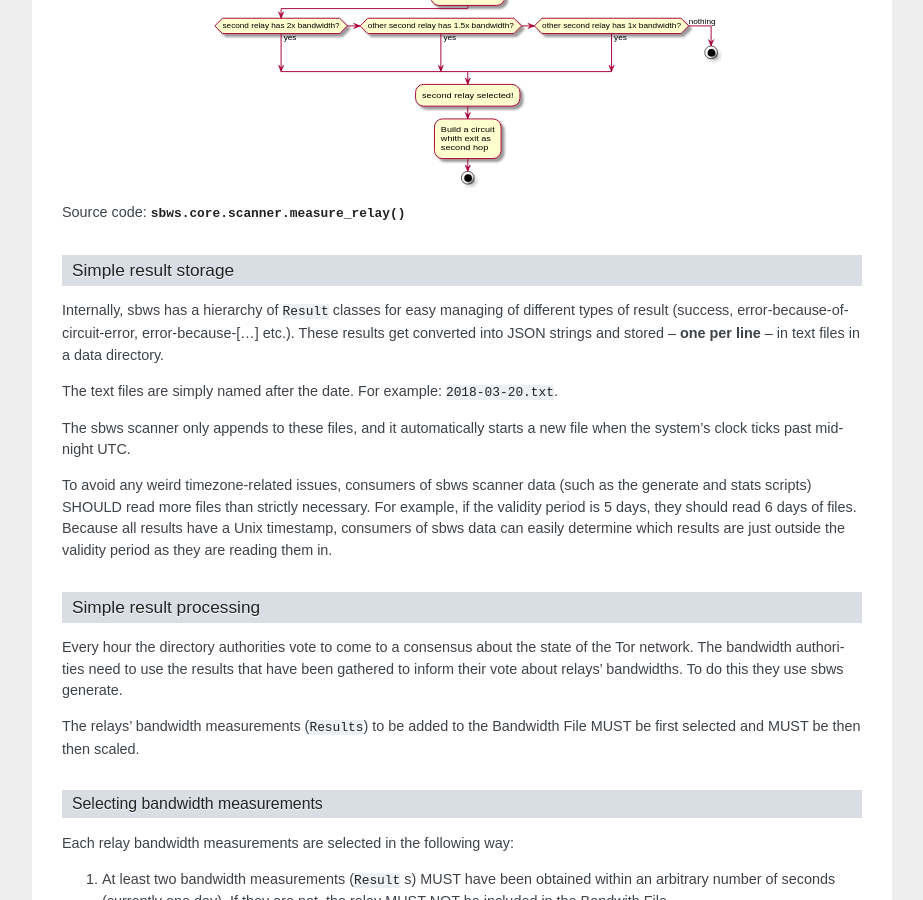
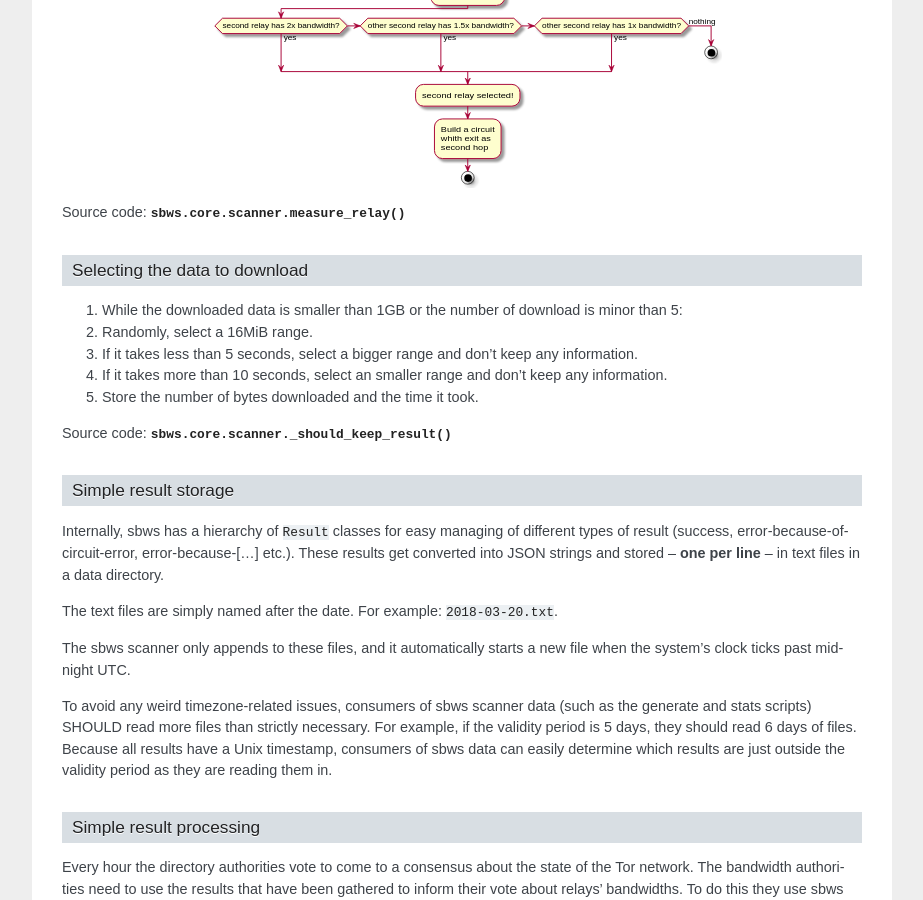
Before and after one commit to torproject/sbws, a Sphinx documentation site: the page built from docs/source/specification.rst, in a window 1280 px wide and 900 px high, scrolled down 3383 px. Shown: the whole window, without its empty margins (198-1121 px from the left). Built offline with Sphinx 7.4.7, drawn with Linux system fonts in a browser that asks for light colours; formulas are drawn with MathJax 3; some of the changed text lies outside the part shown.

Commit message:
docs: explain how is selected the data to download

```diff
--- a/docs/source/specification.rst
+++ b/docs/source/specification.rst
@@ -150,6 +150,20 @@ Selecting a second relay
 
 Source code: :func:`sbws.core.scanner.measure_relay`
 
+Selecting the data to download
+~~~~~~~~~~~~~~~~~~~~~~~~~~~~~~~
+
+#. While the downloaded data is smaller than 1GB or the number of download
+   is minor than 5:
+#. Randomly, select a 16MiB range.
+#. If it takes less than 5 seconds, select a bigger range and don't keep any
+   information.
+#. If it takes more than 10 seconds, select an smaller range and don't keep any
+   information.
+#. Store the number of bytes downloaded and the time it took.
+
+Source code: :func:`sbws.core.scanner._should_keep_result`
+
 Simple result storage
 ~~~~~~~~~~~~~~~~~~~~~
 
```
